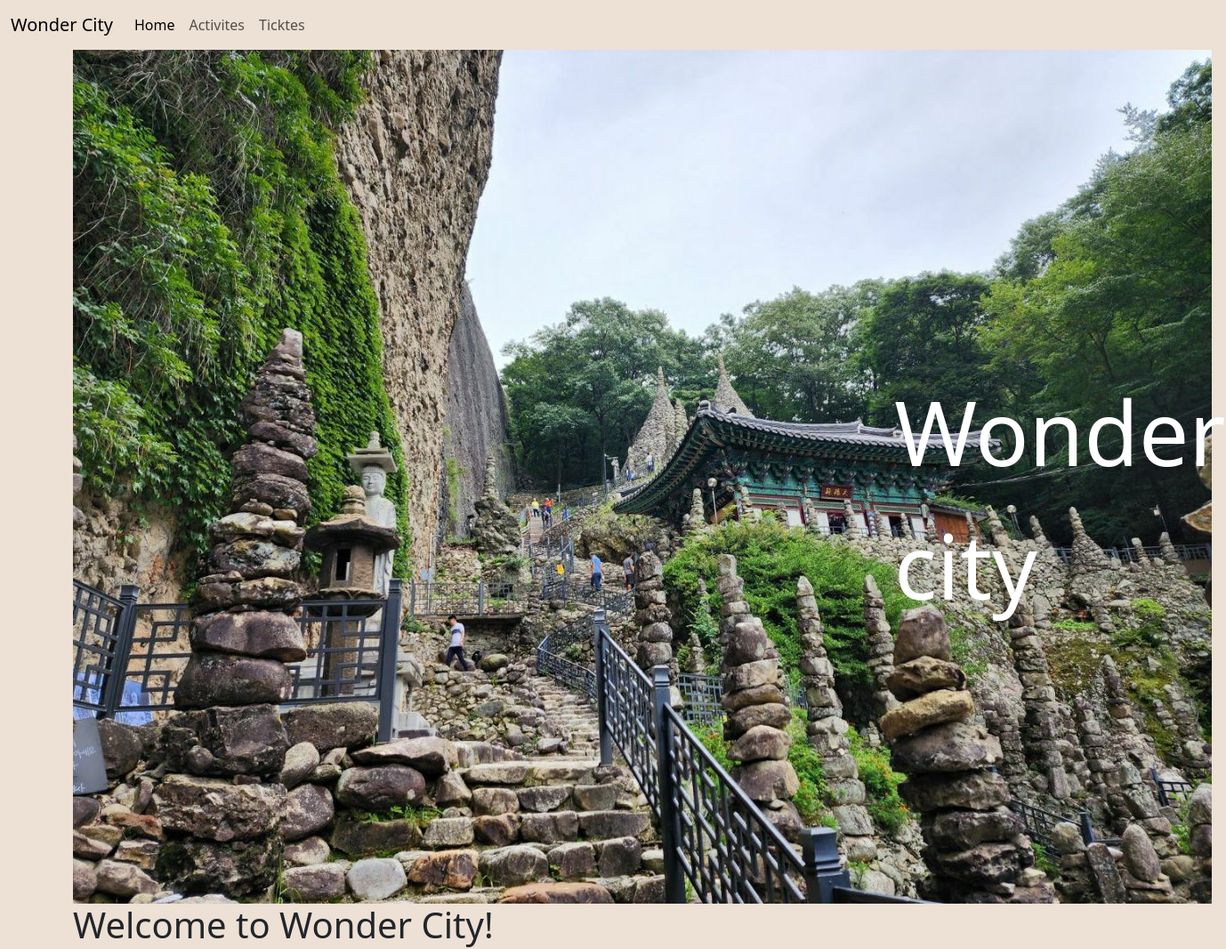
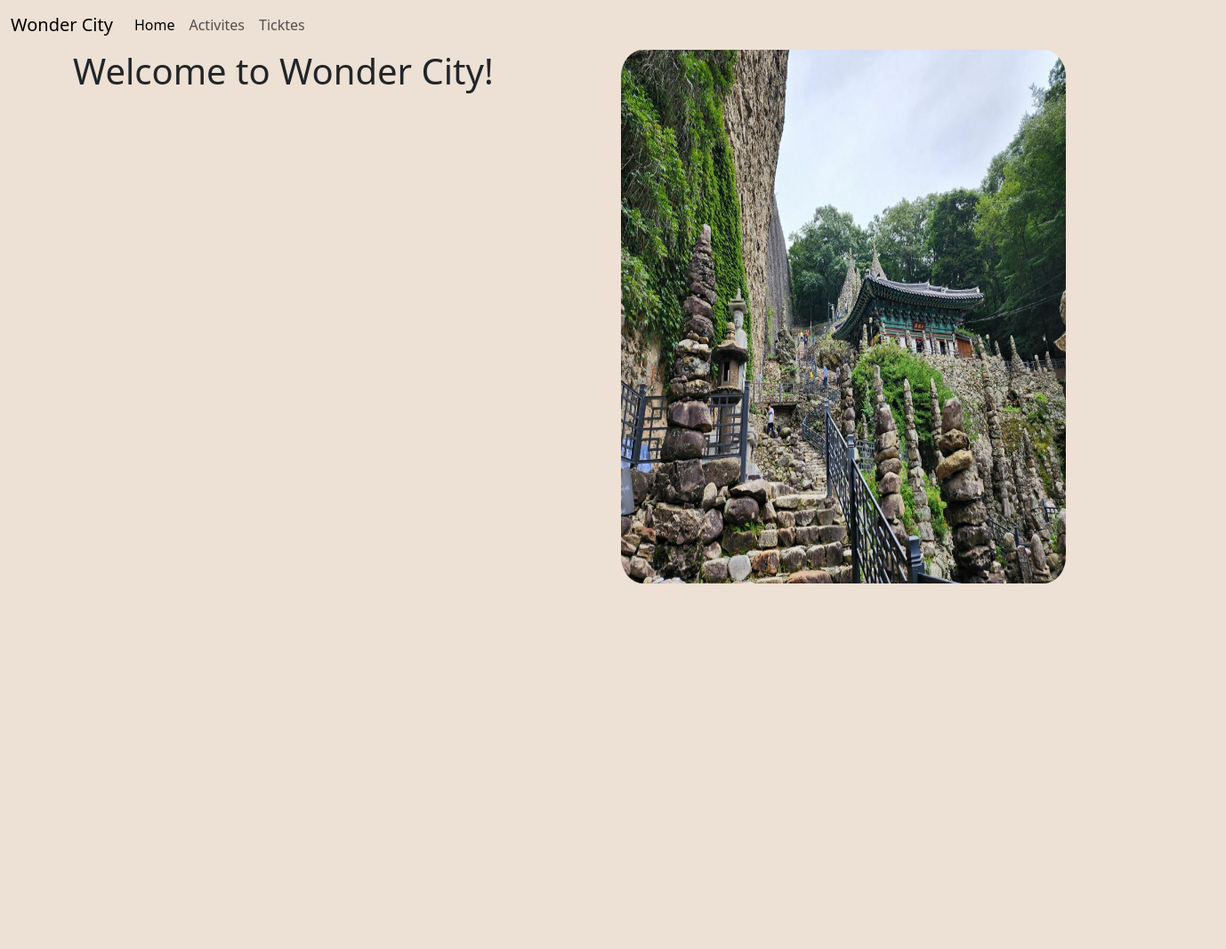
Before and after one commit to jamjamandtoast/Tourist-Bureau, a plain HTML site: page index.html in a window 1280 px wide. Shown: the whole page at 89% size, 1378 px wide, since content can reach past the window. After the commit the page ends 800 px from the top, so only its background shows below. Drawn offline with nearby package versions, Linux system fonts and the light colour scheme.

Commit message:
html is on its way

```diff
--- a/css/index.css
+++ b/css/index.css
@@ -4,24 +4,7 @@ body {
     background-color: #EDE0D4;
 }
 
-* {
-    padding: 0%;
-    margin: 0;
-    box-sizing: border-box ;
-    position: relative;
+
+.container img {
+    border-radius: 5%;
 }
-.container {
-   width: 100%;
-   height: auto;
-}
-.container img {
-    width: 100;
-}
-.container .text{
-    position: absolute;
-    color: white;
-    left: 100%;
-    top: 50%;
-    font-size: 100px;
-    transform: translate(-55%, -50%);
-}
--- a/index.html
+++ b/index.html
@@ -32,8 +32,10 @@
       </div>
     </nav>
     <div class="container">
-      <img src="images/wonder.jpeg" alt="">
-      <div class="text">Wonder city</div>
+
+        <img align="right" src="images/wonder.jpeg" alt="" width="500" height="600">
+
+
       <h1> Welcome to Wonder City!</h1>
 
     </div>
```
Also changed, not shown: activities.html (+31 -0 lines).
